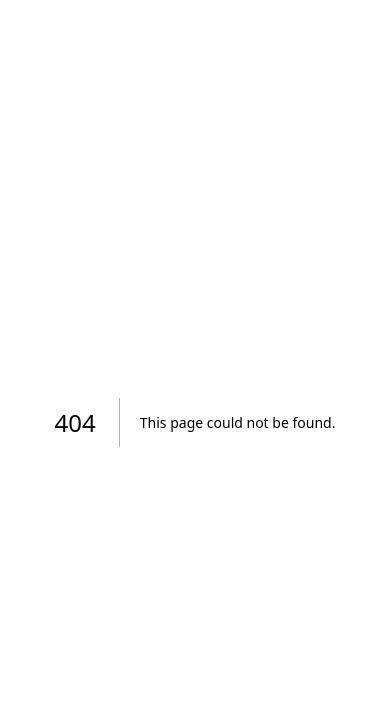
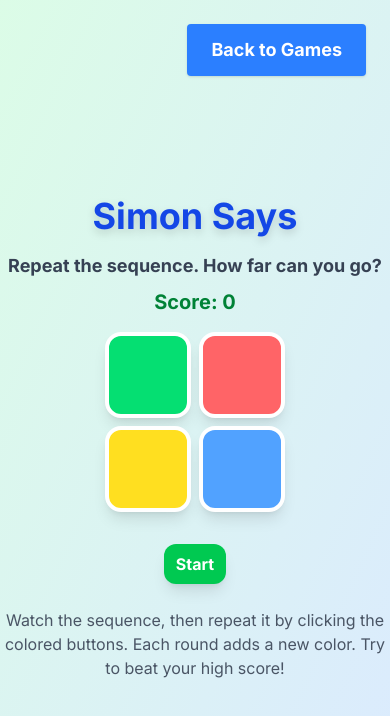
Before and after one commit to Jagjit-2626/games, a Next.js app: page /simon-says in a window 390 px wide. Before the commit this address had no page. Shown: the top 716 px of the page. Built offline with nearby package versions, Linux system fonts and the light colour scheme.

Commit message:
fix(simon-says): responsive grid, smaller tiles, always-visible compact start button, improved spacing

```diff
--- a/src/app/dashboard/page.tsx
+++ b/src/app/dashboard/page.tsx
@@ -39,6 +39,12 @@ const games = [
 		image:
 			"https://cdn-icons-png.flaticon.com/512/1055/1055687.png", // updated to a memory/brain icon
 		route: "/memory-game",
+	},
+	{
+		name: "Simon Says",
+		description: "Repeat the color sequence. Test your memory!",
+		image: "https://cdn-icons-png.flaticon.com/512/1040/1040269.png", // simon says icon
+		route: "/simon-says",
 	},
 	// Add more games here
 ];
--- /dev/null
+++ b/src/app/simon-says/page.tsx
@@ -0,0 +1,99 @@
+"use client";
+import React, { useState, useEffect } from "react";
+
+const COLORS = [
+  { name: "green", className: "bg-green-400" },
+  { name: "red", className: "bg-red-400" },
+  { name: "yellow", className: "bg-yellow-300" },
+  { name: "blue", className: "bg-blue-400" },
+];
+
+export default function SimonSays() {
+  const [sequence, setSequence] = useState<number[]>([]);
+  const [userStep, setUserStep] = useState(0);
+  const [isUserTurn, setIsUserTurn] = useState(false);
+  const [active, setActive] = useState<number | null>(null);
+  const [score, setScore] = useState(0);
+  const [gameOver, setGameOver] = useState(false);
+  const [started, setStarted] = useState(false);
+
+  useEffect(() => {
+    if (started && !isUserTurn) {
+      showSequence();
+    }
+    // eslint-disable-next-line
+  }, [sequence, started]);
+
+  function startGame() {
+    setSequence([Math.floor(Math.random() * 4)]);
+    setUserStep(0);
+    setScore(0);
+    setGameOver(false);
+    setStarted(true);
+    setIsUserTurn(false);
+  }
+
+  function showSequence() {
+    let i = 0;
+    setIsUserTurn(false);
+    const interval = setInterval(() => {
+      setActive(sequence[i]);
+      setTimeout(() => setActive(null), 400);
+      i++;
+      if (i >= sequence.length) {
+        clearInterval(interval);
+        setTimeout(() => setIsUserTurn(true), 500);
+      }
+    }, 700);
+  }
+
+  function handleColorClick(idx: number) {
+    if (!isUserTurn || gameOver) return;
+    setActive(idx);
+    setTimeout(() => setActive(null), 200);
+    if (sequence[userStep] === idx) {
+      if (userStep + 1 === sequence.length) {
+        setScore(sequence.length);
+        setTimeout(() => {
+          setSequence([...sequence, Math.floor(Math.random() * 4)]);
+          setUserStep(0);
+          setIsUserTurn(false);
+        }, 600);
+      } else {
+        setUserStep(userStep + 1);
+      }
+    } else {
+      setGameOver(true);
+      setStarted(false);
+    }
+  }
+
+  return (
+    <div className="flex flex-col items-center justify-center min-h-screen bg-gradient-to-br from-green-100 to-blue-100 pt-12 pb-4 overflow-hidden">
+      <button className="absolute top-6 right-6 px-6 py-3 bg-blue-500 text-white rounded shadow hover:bg-blue-600 text-lg font-bold transition z-20" onClick={() => window.location.href = '/dashboard'}>Back to Games</button>
+      <h1 className="text-4xl font-bold mb-4 text-blue-700 drop-shadow-lg">Simon Says</h1>
+      <div className="mb-2 text-lg font-semibold text-gray-700">Repeat the sequence. How far can you go?</div>
+      <div className="mb-4 text-xl font-bold text-green-700">Score: {score}</div>
+      <div
+        className="grid grid-cols-2 grid-rows-2 gap-2 mb-8 w-full max-w-[180px] aspect-square"
+      >
+        {COLORS.map((color, idx) => (
+          <button
+            key={color.name}
+            className={`w-full h-full rounded-2xl shadow-lg border-4 border-white focus:outline-none transition-all duration-150 ${color.className} ${active === idx ? 'brightness-150 scale-105 ring-4 ring-blue-300' : ''}`}
+            style={{ aspectRatio: '1 / 1', minWidth: 0, minHeight: 0 }}
+            onClick={() => handleColorClick(idx)}
+            aria-label={color.name}
+          />
+        ))}
+      </div>
+      <button className="px-3 py-2 bg-green-500 text-white rounded-xl shadow-lg text-base font-bold hover:bg-green-600 transition mb-2" onClick={startGame}>
+        {started ? 'Restart' : 'Start'}
+      </button>
+      {gameOver && (
+        <div className="text-2xl font-bold text-red-600 mb-2">Game Over!</div>
+      )}
+      <p className="text-gray-600 text-center max-w-md mt-4">Watch the sequence, then repeat it by clicking the colored buttons. Each round adds a new color. Try to beat your high score!</p>
+    </div>
+  );
+}
```
